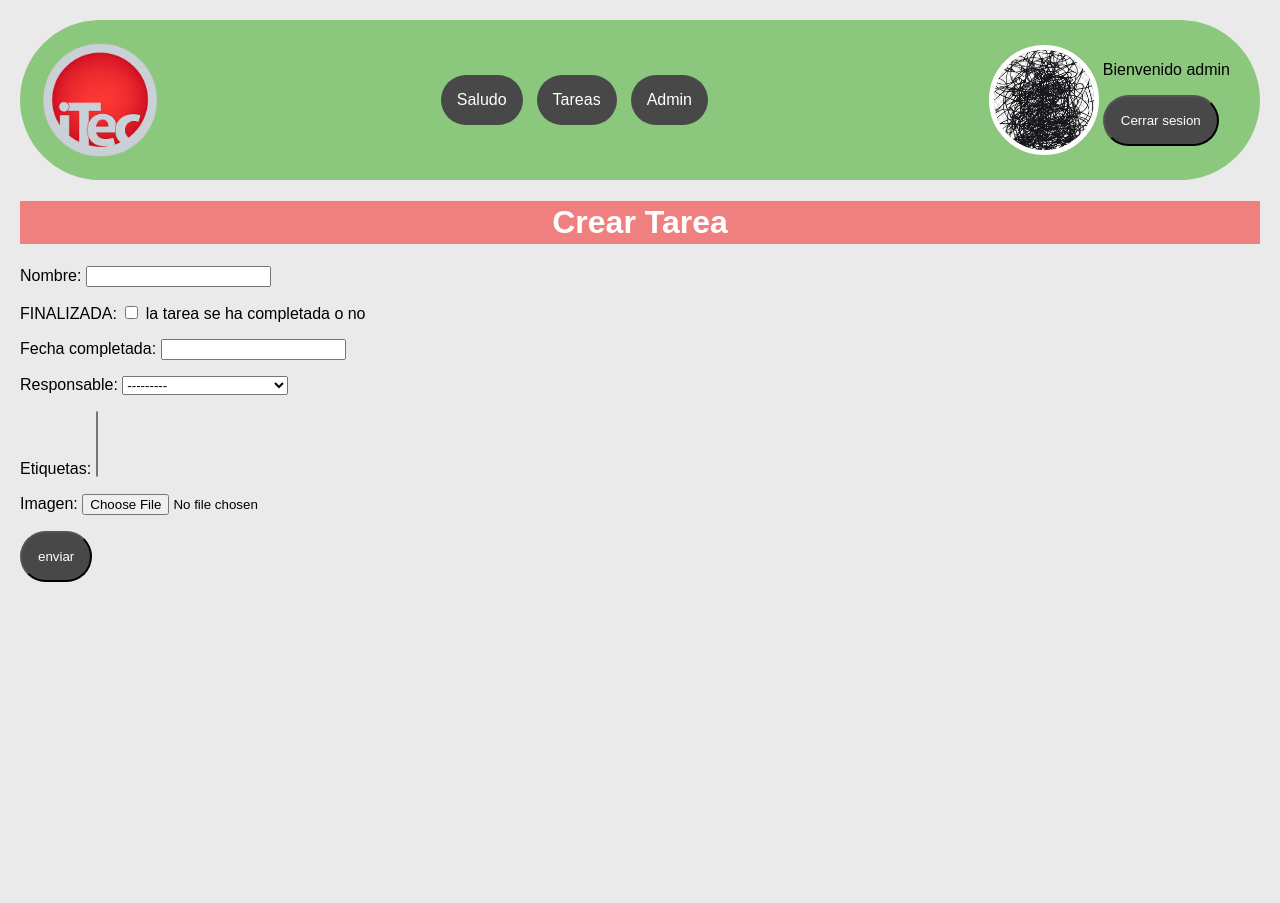
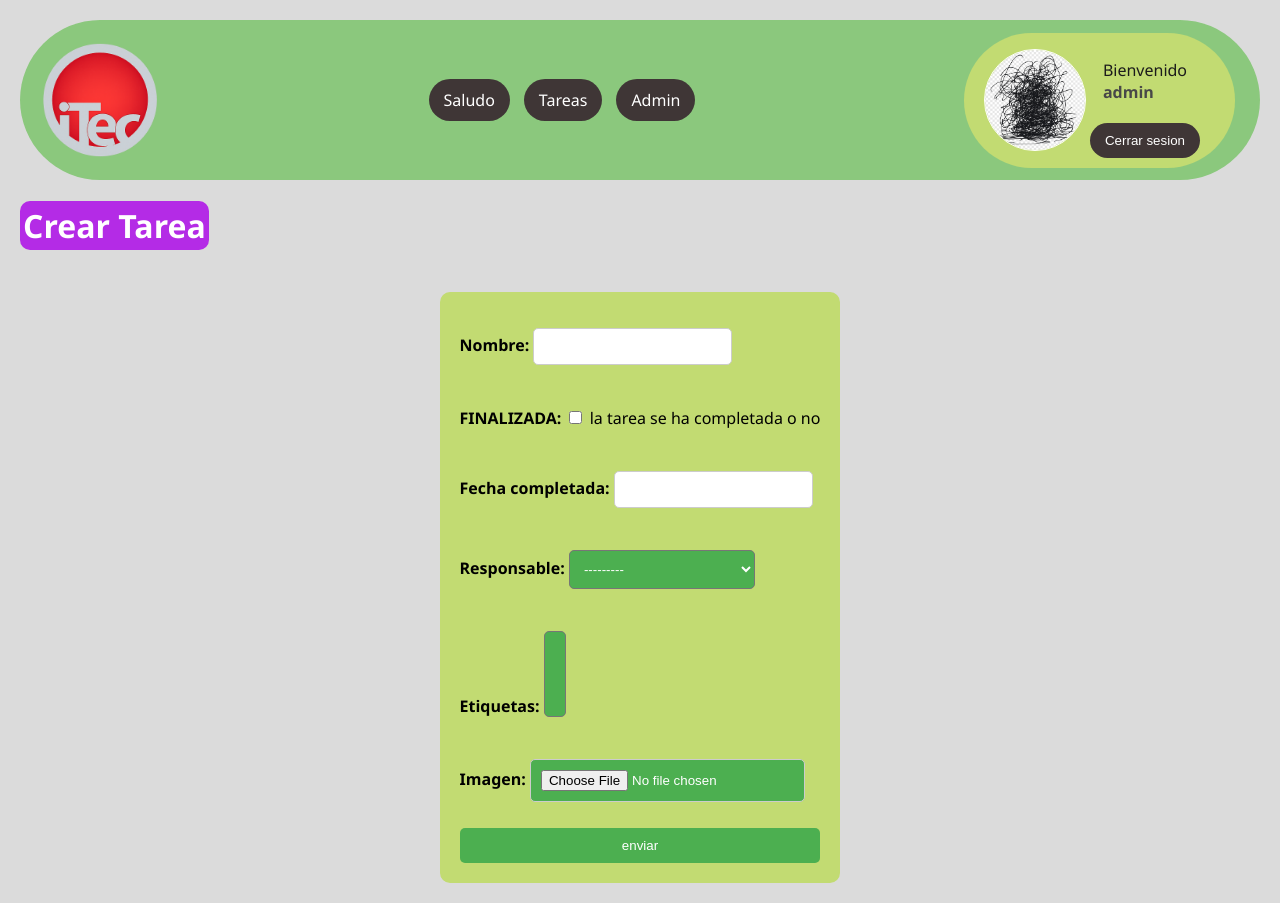
Before and after one commit to Emancc/IngenieriaSoftware, a Django app: page /tareas/nueva/ in a window 1280 px wide. Before the commit the page ends 582 px from the top, so only its background shows below. Run offline with Django 5.2, Linux system fonts and the light colour scheme; a user stored in the database is signed in; data comes from the database, SQL or seed files in the repository; both versions use the stored data as it was after the commit; data that the repository does not hold is empty.

Commit message:
estilos mejorados

```diff
--- a/holamundo/static/holamundo/styles.css
+++ b/holamundo/static/holamundo/styles.css
@@ -1,12 +1,14 @@
 body {
-  font-family: Arial, sans-serif;
-  background-color: #eaeaea;
+  font-family:'Segoe UI', Tahoma, Geneva, Verdana, sans-serif;
+  background-color: #dbdbdb;
   margin: 0;
   padding: 20px;
 }
 h1 {
   text-align: center;
-  background-color: lightcoral;
+  display: inline-block;
+  border-radius: 10px;
+  background-color: rgb(180, 43, 230);
   color: white;
   padding: 3px;
 }
@@ -30,10 +32,12 @@ nav {
   gap: 4px;
 }
 .navegador div a, button {
-  background-color: rgb(72, 72, 72);
+  background-color: rgb(63, 54, 54);
   color: white;
-  padding: 1rem;
-  border-radius: 2rem;
+  padding: 10px 15px;
+  border-radius: 50px;
+  border: none;
+  cursor: pointer;
 }
 .navegador div a:hover, button:hover {
   background-color: rgb(102, 100, 63);
@@ -128,21 +132,89 @@ li span {
 
 }
 .cajaperfil{
+  align-items: center;
   width: 100px;
   height: 100px;
-  overflow:hidden;
+  overflow: hidden;
   border-radius:50%;
-  border:5px,solid,#ffffff;
+  border:1px,solid,#ffffff;
 }
 .perfil{
   width: 100%;
+  height: 100%;
   object-fit:scale-down;
 
 }
 .cajota{
-  margin-right: 20px;
+  margin-right: 15px;
+  display: flex;
+  align-items: center;
+  justify-content: center;
+  gap: 4px;
+  background-color: #c2db72;
+  padding: 10px 20px;
+  border-radius: 5rem;
+}
+.datos form{
   display: flex;
   flex-direction: column;
   gap: 4px;
-  flex-wrap: wrap;
+  color: rgb(27, 27, 27);
+  margin-right: 15px;
+  align-items: center;
+  justify-content: center;
 }
+
+.datos form p span{
+  font-weight: 700;
+  color: rgb(72, 72, 72);
+}
+.contenedorformulario{
+  display: flex;
+  justify-content: center;
+  align-items: center;
+  margin-top: 20px;
+}
+.formulario {
+  display: flex;
+  flex-direction: column;
+  gap: 10px;
+  background-color: #c2db72;
+  padding: 20px;
+  border-radius: 10px;
+}
+.formulario input, .formulario textarea {
+  padding: 10px;
+  border-radius: 5px;
+  border: 1px solid #ccc;
+}
+.formulario button {
+  background-color: #4CAF50;
+  color: white;
+  padding: 10px;
+  border: none;
+  border-radius: 5px;
+  cursor: pointer;
+}
+.formulario button:hover {
+  background-color: #45a049;
+}
+.formulario label {
+  font-weight: bold;
+}
+.formulario select {
+  background-color: #4CAF50;
+  color: white;
+  padding: 10px;
+  border-radius: 5px;
+}
+
+.formulario select:hover {
+  background-color: #45a049;
+}
+ .formulario #id_imagen {
+  background-color: #4CAF50;
+  color: white;
+  padding: 10px;
+  border-radius: 5px;
+}
--- a/holamundo/templates/holamundo/base.html
+++ b/holamundo/templates/holamundo/base.html
@@ -28,11 +28,11 @@
                 <img class="perfil" src="{{user.foto_perfil.url}}" alt="imagen {{user.nombre}}">
                 {% endif %}
             </div>
-            <div>
+            <div class="datos">
 
                 <form action="{%url 'logout' %}" method="post">
                     {%csrf_token%}
-                    <p>Bienvenido {{user.username}} </p>
+                    <p>Bienvenido<br><span>{{user.username}}</span></p>
                     <button type="submit">Cerrar sesion</button>
                 </form>
             </div>
--- a/holamundo/templates/holamundo/index.html
+++ b/holamundo/templates/holamundo/index.html
@@ -8,6 +8,6 @@
     <li>{{tarea}}</li>
     {% endfor %}
 </ul>
-
-<p>fin</p>
+<hr>
+<p>Fin</p>
 {% endblock %}
--- a/todolist/templates/todolist/crear_tarea.html
+++ b/todolist/templates/todolist/crear_tarea.html
@@ -2,10 +2,12 @@
 <!-- url/tareas-->
 {% block body %}
 <h1>Crear Tarea</h1>
-<form method="post" enctype="multipart/form-data">
-    {%csrf_token%}
-    {{ form.as_p }}
+<div class="contenedorformulario">
+    <form method="post" enctype="multipart/form-data" class="formulario">
+        {%csrf_token%}
+        {{ form.as_p }}
 
-    <button type="submit">enviar</button>
-</form>
+        <button type="submit">enviar</button>
+    </form>
+</div>
 {% endblock %}
```
Also changed, not shown: db.sqlite3, media/card_image/hd-desktop-snowy-road-eyyp1v1areerkfxn.jpg (added), media/user_fp/0cb930c8-8c95-4863-bf1f-4247b2421a9f.jpg (added), media/user_fp/emanzh.png (added).
